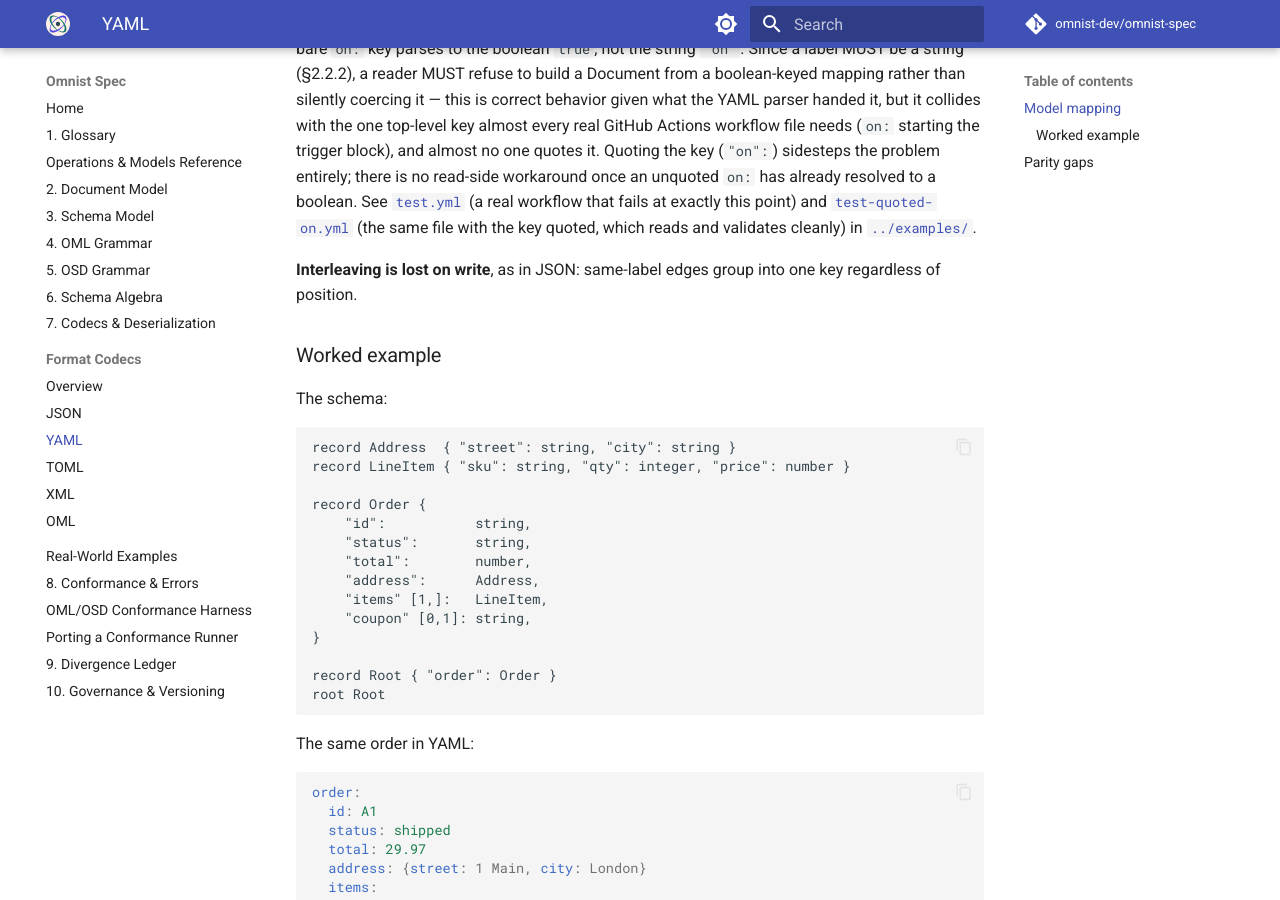
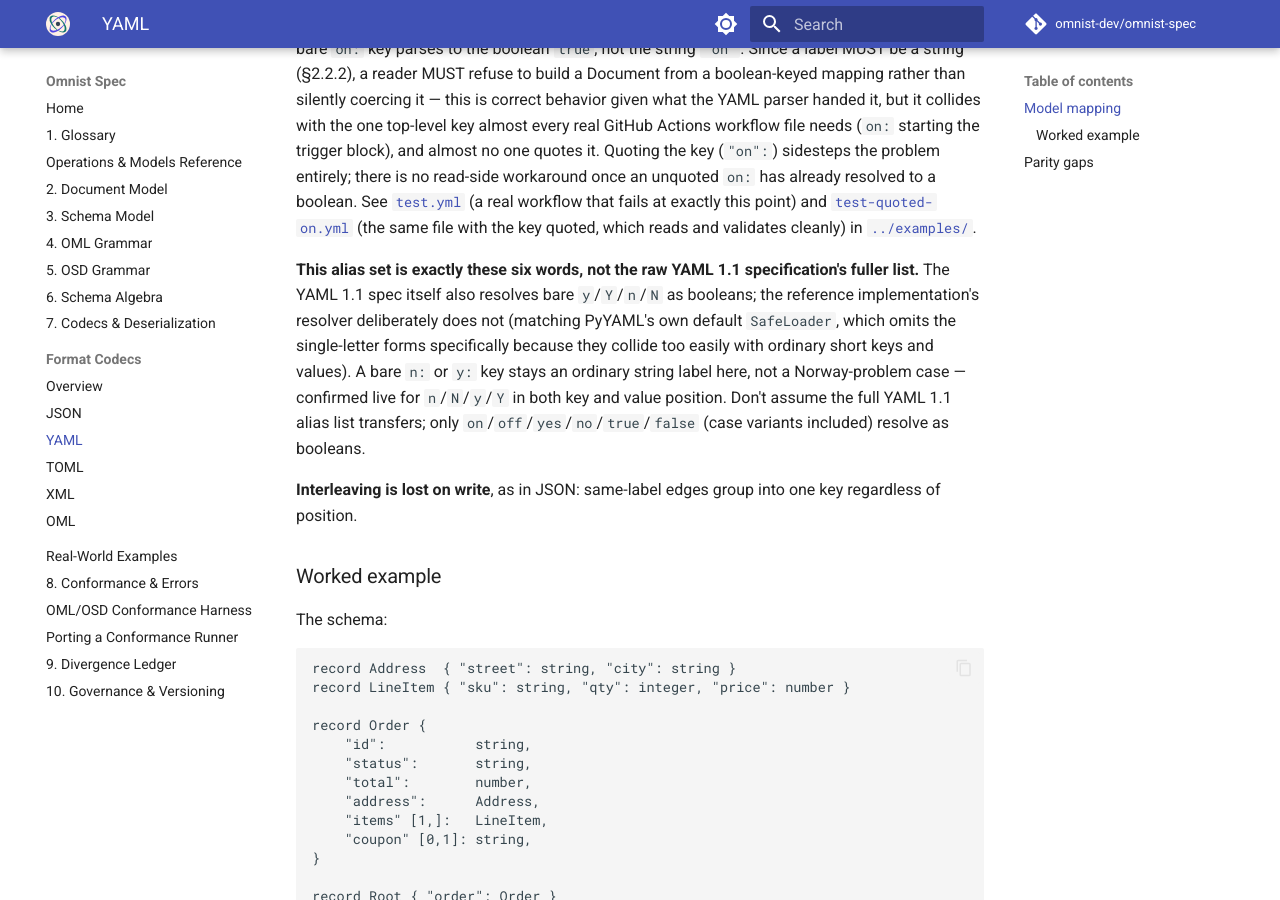
Before and after one commit to omnist-dev/omnist-spec, an MkDocs documentation site: the page built from docs/formats/yaml.md, in a window 1280 px wide and 900 px high, scrolled down 914 px. Built offline with MkDocs 1.6.1 and Material for MkDocs 9.7.7, drawn with Linux system fonts in a browser that asks for light colours; comment, search, counter and statistics services are not loaded.

Commit message:
Clarify YAML boolean-alias set excludes bare y/n/Y/N (#40)
omnist-go reported a possible Norway-problem collision with bare y/n keys.
Investigated: exhaustively verified live that the reference YAML resolver
only treats on/off/yes/no/true/false (case variants) as booleans, not the
single-letter y/Y/n/N forms YAML 1.1's raw spec also lists -- this matches
PyYAML's SafeLoader default. Not a spec defect; added a clarifying paragraph
to docs/formats/yaml.md so the same reasonable confusion doesn't recur.

Related to #40

```diff
--- a/docs/formats/yaml.md
+++ b/docs/formats/yaml.md
@@ -47,6 +47,17 @@ fails at exactly this point) and
 [`test-quoted-on.yml`](../examples/github-actions/test-quoted-on.yml) (the
 same file with the key quoted, which reads and validates cleanly) in
 [`../examples/`](../examples/index.md#github-actions-workflow).
+
+**This alias set is exactly these six words, not the raw YAML 1.1
+specification's fuller list.** The YAML 1.1 spec itself also resolves bare
+`y`/`Y`/`n`/`N` as booleans; the reference implementation's resolver
+deliberately does not (matching PyYAML's own default `SafeLoader`, which
+omits the single-letter forms specifically because they collide too easily
+with ordinary short keys and values). A bare `n:` or `y:` key stays an ordinary string label here, not a
+Norway-problem case — confirmed live for `n`/`N`/`y`/`Y` in both key and
+value position. Don't assume the full YAML 1.1 alias list transfers; only
+`on`/`off`/`yes`/`no`/`true`/`false` (case variants included) resolve as
+booleans.
 
 **Interleaving is lost on write**, as in JSON: same-label edges group into one
 key regardless of position.
```
